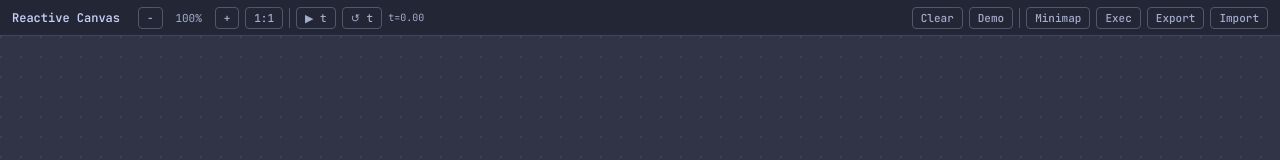
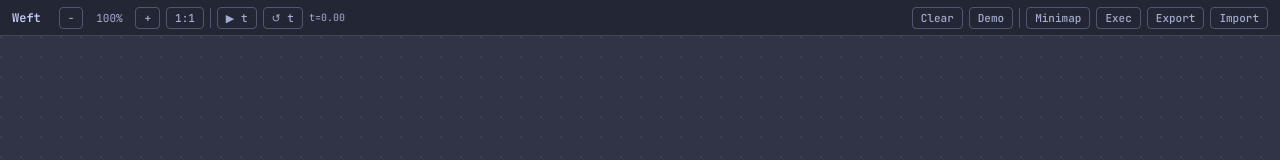
Before and after one commit to jamescarruthers/weft, a React (Vite) app: page / in a window 1280 px wide. Shown: the top 160 px of the page. Built offline with nearby package versions, Linux system fonts and the light colour scheme.

Commit message:
Rename title from Reactive Canvas to Weft
https://claude.ai/code/session_01ETNYWw8sUfZaoH8AHW9Zxf

```diff
--- a/src/components/Toolbar.tsx
+++ b/src/components/Toolbar.tsx
@@ -75,7 +75,7 @@ export const Toolbar: React.FC<Props> = ({ minimapVisible, onToggleMinimap, exec
       zIndex: 100,
     }}>
       <span style={{ color: theme.text, fontWeight: 600, fontSize: '12px', fontFamily: "'JetBrains Mono', monospace", marginRight: '12px' }}>
-        Reactive Canvas
+        Weft
       </span>
 
       {btn('-', zoomOut)}
```
